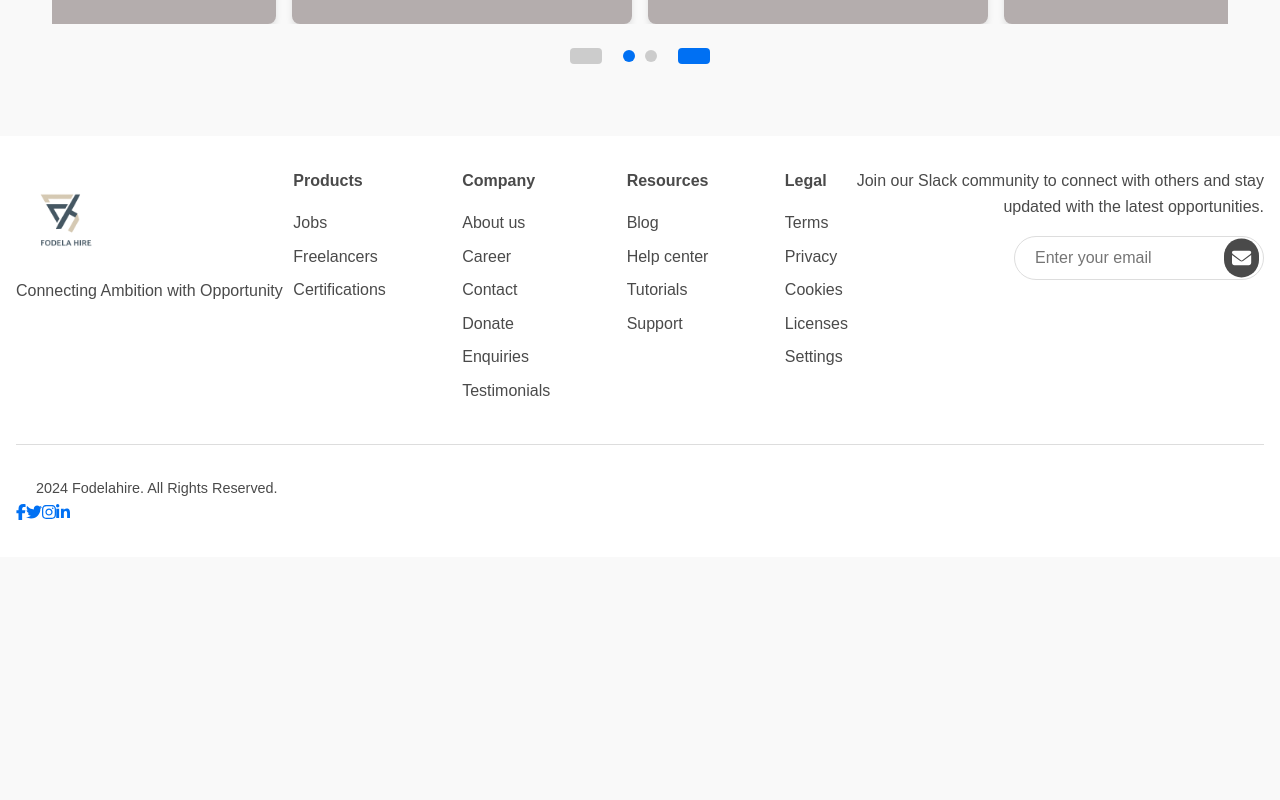
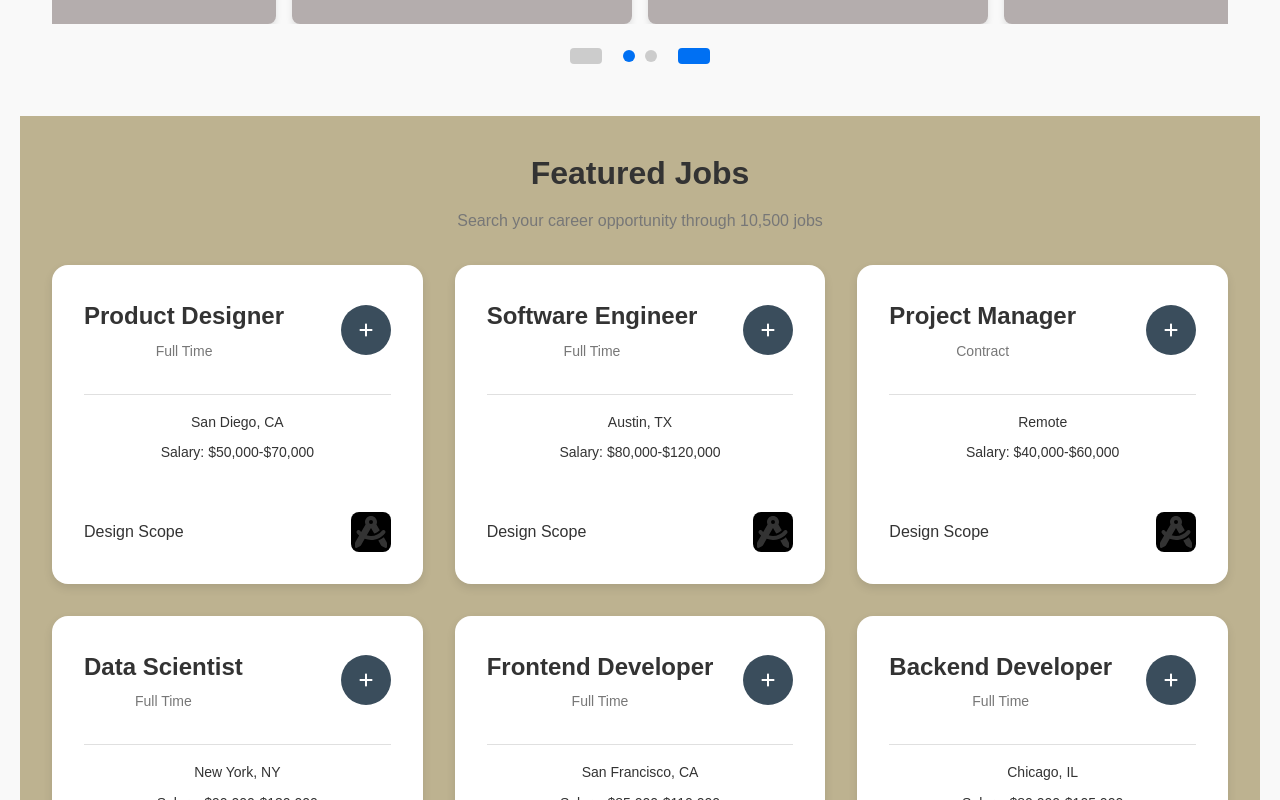
Before and after one commit to Fodelahire/webplay, a Next.js app: page / in a window 1280 px wide. Shown: the part 1040-1840 px from the top of the page. Before the commit the page ends 1597 px from the top, so only its background shows below. Built offline with nearby package versions, Linux system fonts and the light colour scheme.

Commit message:
updated the stylings

```diff
--- /dev/null
+++ b/data/jobsData.ts
@@ -0,0 +1,73 @@
+type Job = {
+  id: number;
+  title: string;
+  employmentType: string;
+  location: string;
+  salaryRange: string;
+};
+
+export const jobs: Job[] = [
+  {
+    id: 1,
+    title: 'Product Designer',
+    employmentType: 'Full Time',
+    location: 'San Diego, CA',
+    salaryRange: '$50,000-$70,000',
+  },
+  {
+    id: 2,
+    title: 'Software Engineer',
+    employmentType: 'Full Time',
+    location: 'Austin, TX',
+    salaryRange: '$80,000-$120,000',
+  },
+  {
+    id: 3,
+    title: 'Project Manager',
+    employmentType: 'Contract',
+    location: 'Remote',
+    salaryRange: '$40,000-$60,000',
+  },
+  {
+    id: 4,
+    title: 'Data Scientist',
+    employmentType: 'Full Time',
+    location: 'New York, NY',
+    salaryRange: '$90,000-$130,000',
+  },
+  {
+    id: 5,
+    title: 'Frontend Developer',
+    employmentType: 'Full Time',
+    location: 'San Francisco, CA',
+    salaryRange: '$85,000-$110,000',
+  },
+  {
+    id: 6,
+    title: 'Backend Developer',
+    employmentType: 'Full Time',
+    location: 'Chicago, IL',
+    salaryRange: '$80,000-$105,000',
+  },
+  {
+    id: 7,
+    title: 'DevOps Engineer',
+    employmentType: 'Full Time',
+    location: 'Seattle, WA',
+    salaryRange: '$95,000-$125,000',
+  },
+  {
+    id: 8,
+    title: 'Graphic Designer',
+    employmentType: 'Part Time',
+    location: 'Los Angeles, CA',
+    salaryRange: '$40,000-$55,000',
+  },
+  {
+    id: 9,
+    title: 'Marketing Specialist',
+    employmentType: 'Contract',
+    location: 'Boston, MA',
+    salaryRange: '$45,000-$65,000',
+  },
+];
--- /dev/null
+++ b/src/app/components/job/featureJobs.tsx
@@ -0,0 +1,30 @@
+import React from 'react';
+import styles from '@/styles/components/jobs/featureJobs.module.scss';
+import JobCard from './jobCard';
+import { jobs } from '../../../../data/jobsData';
+const FeaturedJobs: React.FC = () => {
+  return (
+    <div className={styles.featuredJobs}>
+      <div className={styles.header}>
+        <h2 className={styles.title}>Featured Jobs</h2>
+        <p className={styles.subtitle}>Search your career opportunity through 10,500 jobs</p>
+      </div>
+      <div className={styles.jobsGrid}>
+        {jobs.map((job) => (
+          <JobCard
+            key={job.id}
+            title={job.title}
+            employmentType={job.employmentType}
+            location={job.location}
+            salaryRange={job.salaryRange}
+          />
+        ))}
+      </div>
+      <div className={styles.allJobsButtonWrapper}>
+        <a href="/all-jobs" className={styles.allJobsButton}>All job offers &gt;</a>
+      </div>
+    </div>
+  );
+};
+
+export default FeaturedJobs;
--- /dev/null
+++ b/src/app/components/job/jobCard.tsx
@@ -0,0 +1,40 @@
+import React from 'react';
+import { FontAwesomeIcon } from '@fortawesome/react-fontawesome';
+import { faPlus, faDraftingCompass } from '@fortawesome/free-solid-svg-icons';
+import styles from '@/styles/components/jobs/jobCard.module.scss';
+
+interface JobCardProps {
+  title: string;
+  employmentType: string;
+  location: string;
+  salaryRange: string;
+}
+
+const JobCard: React.FC<JobCardProps> = ({ title, employmentType, location, salaryRange }) => {
+  return (
+    <div className={styles.jobCard}>
+      <div className={styles.header}>
+        <div className={styles.titleSection}>
+          <h3 className={styles.title}>{title}</h3>
+          <p className={styles.employmentType}>{employmentType}</p>
+        </div>
+        <div className={styles.addButton}>
+          <FontAwesomeIcon icon={faPlus} />
+        </div>
+      </div>
+      <div className={styles.divider}></div>
+      <div className={styles.details}>
+        <p className={styles.location}>{location}</p>
+        <p className={styles.salary}>Salary: {salaryRange}</p>
+      </div>
+      <div className={styles.footer}>
+        <p className={styles.designScope}>Design Scope</p>
+        <div className={styles.iconPlaceholder}>
+          <FontAwesomeIcon icon={faDraftingCompass} size="2x" />
+        </div>
+      </div>
+    </div>
+  );
+};
+
+export default JobCard;
--- a/src/app/guest/page.tsx
+++ b/src/app/guest/page.tsx
@@ -3,6 +3,7 @@ import GuestLayout from "./layout";
 import styles from "@/styles/dashboard/guest/GuestLayout.module.scss";
 import WelcomePage from "./components/welcomePage";
 import JobCategorySlider from "../components/categories/JobCategorySlider";
+import FeaturedJobs from "../components/job/featureJobs";
 
 export default function GuestPage() {
   return (
@@ -10,6 +11,7 @@ export default function GuestPage() {
       <div className={styles.guestPage}>
        <WelcomePage/>
        <JobCategorySlider/>
+       <FeaturedJobs/>
       </div>
     </GuestLayout>
   );
--- a/src/styles/components/footer.module.scss
+++ b/src/styles/components/footer.module.scss
@@ -3,7 +3,7 @@
   justify-content: space-between;
   align-items: flex-start;
   padding: 2rem 1rem;
-  background-color: #ffffff;
+  background-color: #bdb290;
   flex-wrap: wrap;
   position: relative;
 
--- /dev/null
+++ b/src/styles/components/jobs/featureJobs.module.scss
@@ -0,0 +1,47 @@
+.featuredJobs {
+  padding: 2rem;
+  background-color: #bdb290;
+}
+
+.header {
+  text-align: center;
+  margin-bottom: 2rem;
+}
+
+.title {
+  font-size: 2rem;
+  font-weight: 600;
+  margin-bottom: 0.5rem;
+}
+
+.subtitle {
+  font-size: 1rem;
+  color: #777;
+}
+
+.jobsGrid {
+  display: grid;
+  grid-template-columns: repeat(auto-fit, minmax(300px, 1fr));
+  gap: 2rem;
+}
+
+.allJobsButtonWrapper {
+  display: flex;
+  justify-content: center;
+  margin-top: 2rem;
+}
+
+.allJobsButton {
+  font-size: 1rem;
+  color: #0070f3;
+  text-decoration: none;
+  border: 1px solid #0070f3;
+  padding: 0.5rem 1rem;
+  border-radius: 8px;
+  transition: background-color 0.3s, color 0.3s;
+
+  &:hover {
+    background-color: #0070f3;
+    color: #fff;
+  }
+}
--- /dev/null
+++ b/src/styles/components/jobs/jobCard.module.scss
@@ -0,0 +1,89 @@
+.jobCard {
+  background-color: #fff;
+  padding: 2rem;
+  border-radius: 16px;
+  box-shadow: 0 4px 10px rgba(0, 0, 0, 0.1);
+  display: flex;
+  flex-direction: column;
+  justify-content: space-between;
+}
+
+.header {
+  display: flex;
+  justify-content: space-between;
+  align-items: center;
+  margin-bottom: 1rem;
+}
+
+.titleSection {
+  display: flex;
+  flex-direction: column;
+}
+
+.title {
+  font-size: 1.5rem;
+  font-weight: 600;
+  margin-bottom: 0.25rem;
+}
+
+.employmentType {
+  font-size: 0.875rem;
+  color: #777;
+}
+
+.addButton {
+  background-color: #3a4d5c;
+  width: 50px;
+  height: 50px;
+  display: flex;
+  align-items: center;
+  justify-content: center;
+  border-radius: 50%;
+  color: #fff;
+  cursor: pointer;
+}
+
+.divider {
+  height: 1px;
+  background-color: #e0e0e0;
+  margin: 1rem 0;
+}
+
+.details {
+  font-size: 0.875rem;
+  color: #333;
+  margin-bottom: 2rem;
+}
+
+.location {
+  margin-bottom: 0.5rem;
+}
+
+.salary {
+  margin-bottom: 1rem;
+}
+
+.footer {
+  display: flex;
+  justify-content: space-between;
+  align-items: center;
+}
+
+.designScope {
+  font-size: 1rem;
+  font-weight: 500;
+}
+
+.iconPlaceholder {
+  width: 40px;
+  height: 40px;
+  display: flex;
+  align-items: center;
+  justify-content: center;
+  background-color: #000;
+  border-radius: 8px;
+  img {
+    width: 20px;
+    height: 20px;
+  }
+}
--- a/src/styles/dashboard/guest/components/GuestNavbar.module.scss
+++ b/src/styles/dashboard/guest/components/GuestNavbar.module.scss
@@ -1,7 +1,7 @@
 .navbar {
   width: 100%;
   padding: 20px;
-  background-color: white;
+  background-color: #bdb290;
   display: flex;
   justify-content: space-between;
   align-items: center;
--- a/src/styles/dashboard/guest/components/welcomepage.module.scss
+++ b/src/styles/dashboard/guest/components/welcomepage.module.scss
@@ -5,7 +5,7 @@
   align-items: center;
   text-align: center;
   padding: 60px 20px;
-  background-color: #f8f9fa;
+  background-color: #bdb290;
 }
 
 .title {
```
